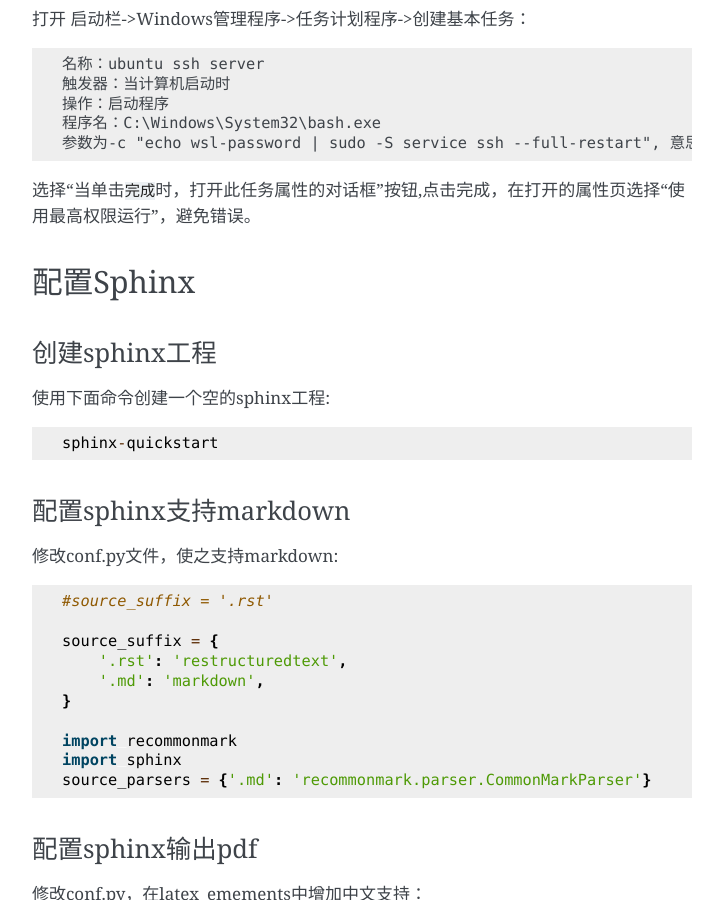
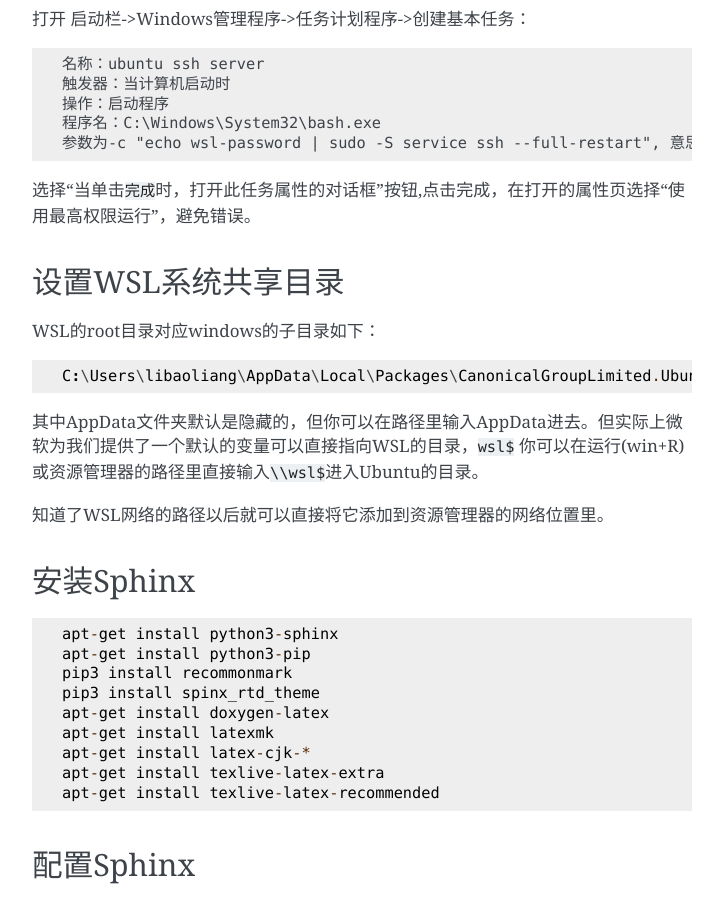
Before and after one commit to happybaoliang/UbuntuTips, a Sphinx documentation site: the page built from source/3-accademy.md, in a window 1280 px wide and 900 px high, scrolled down 40577 px. Shown: the whole window, without its empty margins (388-1111 px from the left). Built offline with Sphinx 7.4.7, drawn with Linux system fonts in a browser that asks for light colours.

Commit message:
20201201

````diff
--- a/source/3-accademy.md
+++ b/source/3-accademy.md
@@ -1909,6 +1909,32 @@
 ```
 选择“当单击`完成`时，打开此任务属性的对话框”按钮,点击完成，在打开的属性页选择“使用最高权限运行”，避免错误。
 
+## 设置WSL系统共享目录
+
+WSL的root目录对应windows的子目录如下：
+
+```
+C:\Users\libaoliang\AppData\Local\Packages\CanonicalGroupLimited.Ubuntu20.04onWindows_79rhkp1fndgsc\LocalState\rootfs
+```
+
+其中AppData文件夹默认是隐藏的，但你可以在路径里输入AppData进去。但实际上微软为我们提供了一个默认的变量可以直接指向WSL的目录，`wsl$` 你可以在运行(win+R)或资源管理器的路径里直接输入`\\wsl$`进入Ubuntu的目录。
+
+知道了WSL网络的路径以后就可以直接将它添加到资源管理器的网络位置里。
+
+## 安装Sphinx
+
+```
+apt-get install python3-sphinx
+apt-get install python3-pip
+pip3 install recommonmark
+pip3 install spinx_rtd_theme
+apt-get install doxygen-latex
+apt-get install latexmk
+apt-get install latex-cjk-*
+apt-get install texlive-latex-extra
+apt-get install texlive-latex-recommended
+```
+
 ## 配置Sphinx
 
 ### 创建sphinx工程
@@ -1935,8 +1961,6 @@
 import sphinx
 source_parsers = {'.md': 'recommonmark.parser.CommonMarkParser'}
 ```
-
-
 
 ### 配置sphinx输出pdf
 
````
